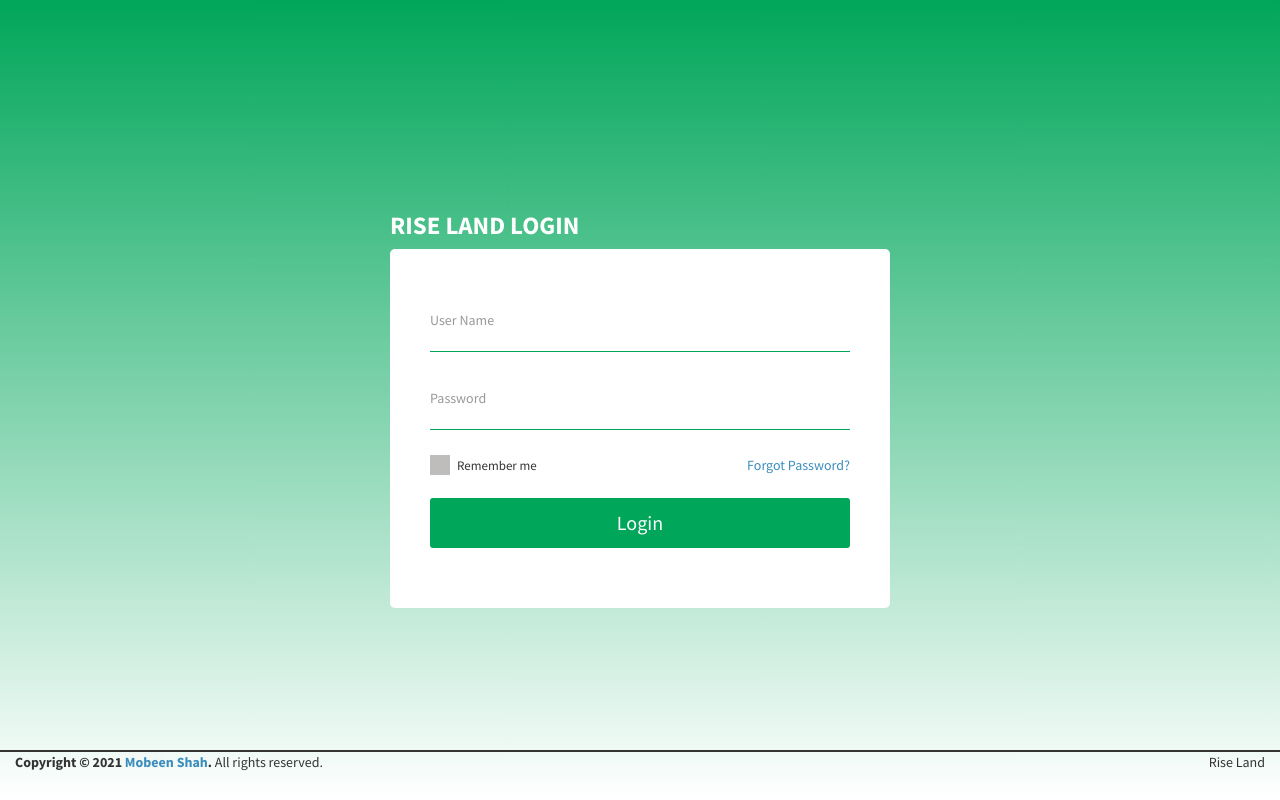
After one commit to pandanxt/RiseLand, a PHP site: page /Admin/login.php in a window 1280 px wide. The commit adds this page. Run offline with PHP 8.4, Linux system fonts and the light colour scheme.

Commit message:
Admin Panel Signup and Login System in php is created

```diff
--- a/Admin/include/sidebar.php
+++ b/Admin/include/sidebar.php
@@ -42,6 +42,7 @@
             <li><a href="#">Link in level 2</a></li>
           </ul>
         </li>
+        <li><a href="admin-user.php"><i class="fa fa-users"></i> <span>Admin User</span></a></li>
         <li><a href="#"><i class="fa fa-clone"></i> <span>Categories</span></a></li>
         <li><a href="#"><i class="fa fa-comment-o"></i> <span>Comments</span></a></li>
         <li class="treeview">
--- /dev/null
+++ b/Admin/login.php
@@ -0,0 +1,224 @@
+<?php include ('include/conn.php'); ?>
+<!DOCTYPE html>
+<html>
+<head>
+  <meta charset="utf-8">
+  <meta http-equiv="X-UA-Compatible" content="IE=edge">
+  <title>Admin Panel</title>
+  <!-- Tell the browser to be responsive to screen width -->
+  <meta content="width=device-width, initial-scale=1, maximum-scale=1, user-scalable=no" name="viewport">
+  <link rel="stylesheet" href="bower_components/bootstrap/dist/css/bootstrap.min.css">
+  <!-- Font Awesome -->
+  <link rel="stylesheet" href="bower_components/font-awesome/css/font-awesome.min.css">
+  <!-- Ionicons -->
+  <link rel="stylesheet" href="bower_components/Ionicons/css/ionicons.min.css">
+  <!-- Theme style -->
+  <link rel="stylesheet" href="dist/css/admin.min.css">
+  <link rel="stylesheet" href="dist/css/skins/skin-green.min.css">
+  <!-- Google Font -->
+  <link rel="stylesheet"
+        href="https://fonts.googleapis.com/css?family=Source+Sans+Pro:300,400,600,700,300italic,400italic,600italic">
+
+    <style>
+        * {
+        margin: 0px;
+        padding: 0px;
+        }
+        .login {
+        background: linear-gradient(to bottom, #00a65a 0%, #fff 100%);
+        height: 100vh;
+        width: 100%;
+        justify-content: center;
+        align-items: center;
+        display: flex;
+        }
+        .account-login {
+        width: 500px;
+        }
+        .form-control:focus {
+        box-shadow: none;
+        }
+        p a {
+        padding-left: 2px;
+        }
+        .account-login h1 {
+        font-size: 25px;
+        text-align: left;
+        color: #fff;
+        text-transform: uppercase;
+        font-weight: bold;
+        border-radius: 5px;
+        }
+        .login-form input {
+        width: 100%;
+        position: relative;
+        border-bottom: 1px solid #00a65a;
+        padding: 0;
+        border-top: 0px;
+        border-left: 0px;
+        border-right: 0px;
+        box-shadow: none;
+        height: 63px;
+        border-radius: 0px;
+        }
+        .login-form {
+        background: #fff;
+        float: left;
+        width: 100%;
+        padding: 40px;
+        border-radius: 5px;
+        }
+        button.btn {
+        width: 100%;
+        background: #00a65a;
+        font-size: 20px;
+        padding: 11px;
+        color: #fff;
+        border: 0px;
+        margin: 10px 0px 20px;
+        }
+        .btn:hover{
+            color: #fff;
+            opacity: 0.8;
+        }
+        p {
+        float: left;
+        width: 100%;
+        text-align: center;
+        font-size: 14px;
+        }
+        .remember {
+        float: left;
+        width: 100%;
+        margin: 10px 0 0;
+        }
+        /* Customize the label (the container) */
+        .custom-checkbox {
+        display: block;
+        position: relative;
+        padding-left: 27px;
+        margin-bottom: 12px;
+        cursor: pointer;
+        font-size: 13px;
+        -webkit-user-select: none;
+        -moz-user-select: none;
+        -ms-user-select: none;
+        user-select: none;
+        font-weight: normal;
+        padding-top: 2px;
+        float: left;
+        }
+        /* Hide the browser's default checkbox */
+        .custom-checkbox input {
+        position: absolute;
+        opacity: 0;
+        cursor: pointer;
+        height: 0;
+        width: 0;
+        }
+        /* Create a custom checkbox */
+        .custom-checkbox .checkmark {
+        position: absolute;
+        top: 0;
+        left: 0;
+        height: 20px;
+        width: 20px;
+        background-color: #bfbcbc;
+        }
+        /* On mouse-over, add a grey background color */
+        .custom-checkbox:hover input ~ .checkmark {
+        background-color: #747474;
+        }
+        /* When the checkbox is checked, add a blue background */
+        .custom-checkbox input:checked ~ .checkmark {
+        background-color: #00a65a;
+        }
+        /* Create the checkmark/indicator (hidden when not checked) */
+        .checkmark:after {
+        content: "";
+        position: absolute;
+        display: none;
+        }
+        /* Show the checkmark when checked */
+        .custom-checkbox input:checked ~ .checkmark:after {
+        display: block;
+        }
+        /* Style the checkmark/indicator */
+        .custom-checkbox .checkmark:after {
+        left: 9px;
+        top: 5px;
+        width: 5px;
+        height: 10px;
+        border: solid white;
+        border-width: 0 3px 3px 0;
+        -webkit-transform: rotate(45deg);
+        -ms-transform: rotate(45deg);
+        transform: rotate(45deg);
+        }
+        @media (max-width: 767px){
+        .account-login {
+            width: 90%;
+        }
+        }
+        .footer {
+            position: fixed;
+            left: 0;
+            bottom: 0;
+            width: 100%;
+            height:50px;
+        }
+    </style>
+</head>
+<body class="hold-transition skin-green">
+  <!-- <nav class="navbar navbar-expand-sm" style="background-color: #00a65a;">
+  <a class="navbar-brand" href="#" style="color:white;">Rise Land</a>
+ </nav>  -->
+
+ <div class="login">
+            <div class="account-login">
+               <h1>Rise Land Login</h1>
+               <?php
+                    if (isset($_GET['error'])) {
+                        if ($_GET["error"]=="wrongpwd") {
+                            echo '<p style="color:red;">Wrong password</p>';
+                        }
+                    }
+                ?>
+               <form action="include/login-handler.php" method="post" class="login-form">
+                  <div class="form-group">
+                     <input type="text" placeholder="User Name" class="form-control"  name="mailuid" required>
+                  </div>
+                  <div class="form-group">
+                     <input type="password" placeholder="Password"  class="form-control" name="pwd" required>
+                  </div>
+                  <div class="remember">
+                     <label class="custom-checkbox">Remember me
+                     <input type="checkbox" value="remember-me">
+                     <span class="checkmark"></span>
+                     </label>
+                     <a href="#" class="pull-right">Forgot Password?</a>
+                  </div>
+                  <button class="btn" name="login-submit">Login</button>
+                  <!-- <p>Are you new?<a href="#">Sign Up</a></p> -->
+               </form>
+            </div>
+        </div>
+
+ <footer class="col-md-12 footer" style="border-top:2px solid;">
+    <div class="pull-right hidden-xs">Rise Land</div>
+    <strong>Copyright &copy; 2021 <a href="#">Mobeen Shah</a>.</strong> All rights reserved.
+  </footer>
+</div>
+<!-- REQUIRED JS SCRIPTS -->
+<!-- jQuery 3 -->
+<script src="bower_components/jquery/dist/jquery.min.js"></script>
+<!-- Bootstrap 3.3.7 -->
+<script src="bower_components/bootstrap/dist/js/bootstrap.min.js"></script>
+<!-- AdminLTE App -->
+<script src="dist/js/adminlte.min.js"></script>
+
+<!-- Optionally, you can add Slimscroll and FastClick plugins.
+     Both of these plugins are recommended to enhance the
+     user experience. -->
+</body>
+</html>
```
Also changed, not shown: Admin/admin-add.php (added, +77 -0 lines), Admin/admin-user.php (added, +78 -0 lines), Admin/include/admin-add-handler.php (added, +85 -0 lines), Admin/include/header.php (+3 -4 lines), Admin/include/login-handler.php (added, +51 -0 lines), Admin/include/logout.php (added, +14 -0 lines), Admin/index.php (+14 -9 lines).
